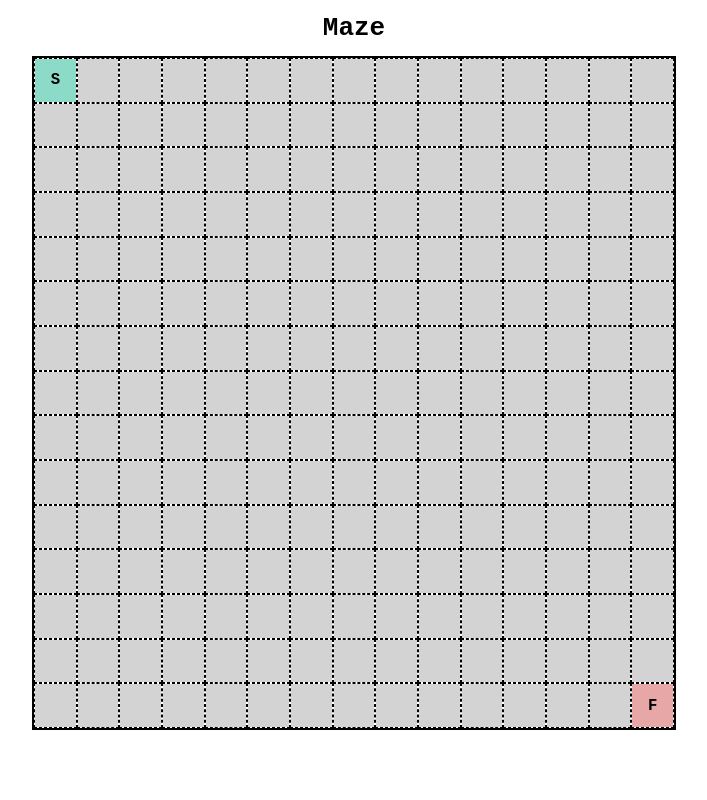
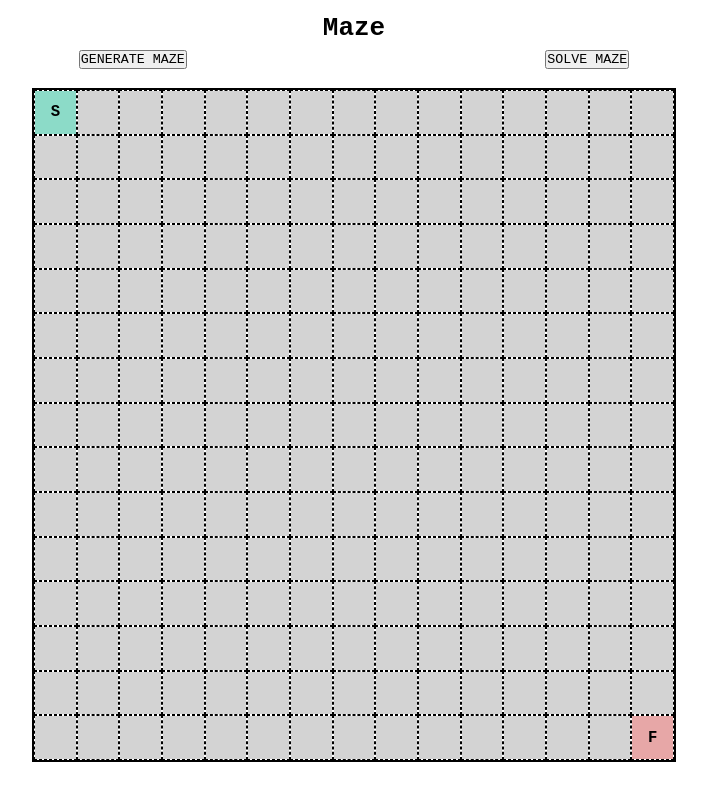
Before and after one commit to Thenlie/pathfinder, a Vue app: page / in a window 1280 px wide. Shown: the whole page, without its empty margins (286-993 px from the left). Built offline with nearby package versions, Linux system fonts and the light colour scheme.

Commit message:
Added generate and solve buttons

```diff
--- a/src/components/Maze.vue
+++ b/src/components/Maze.vue
@@ -14,6 +14,10 @@
 
 <template>
     <h1>Maze</h1>
+    <div class="button-container">
+        <button>GENERATE MAZE</button>
+        <button>SOLVE MAZE</button>
+    </div>
     <section class="maze">
         <div v-for="(x, i) in lengthArr" class="maze-row">
             <div v-for="(y, j) in widthArr" class="maze-cell-container"
@@ -32,6 +36,12 @@
     h1 {
         text-align: center;
         padding-top: 0.5em;
+    }
+
+    .button-container {
+        display: flex;
+        justify-content: space-evenly;
+        padding: 0.5em;
     }
 
     .maze {
```
